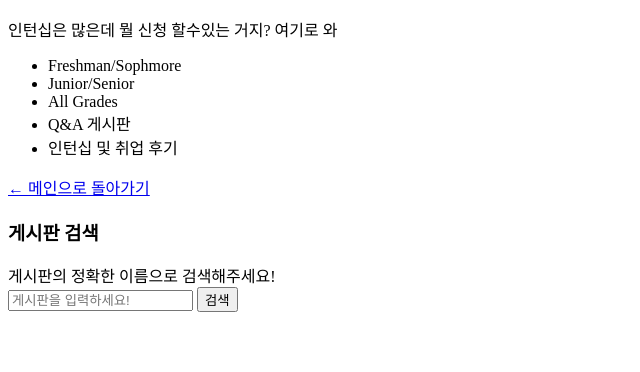
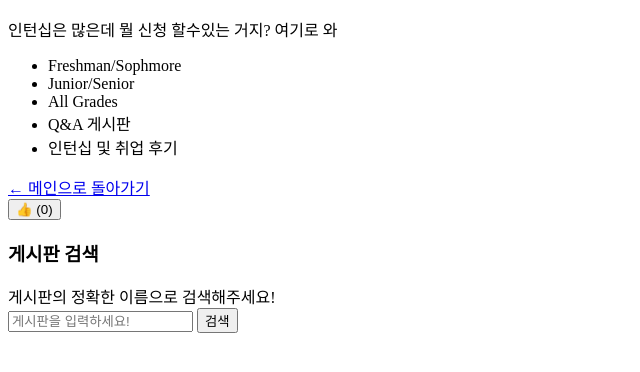
Before and after one commit to FrontEnd25S/likelion_project, a plain HTML site: page Internship/I.html in a window 1280 px wide. Shown: the part 118-490 px from the top of the page, without its empty margins (0-640 px from the left). Drawn offline with Linux system fonts and the light colour scheme.

Commit message:
Update I.html
like button

```diff
--- a/Internship/I.html
+++ b/Internship/I.html
@@ -18,7 +18,8 @@
             <li>Q&A 게시판</li>
             <li>인턴십 및 취업 후기</li>
         </ul>
-        <a href="../index.html">← 메인으로 돌아가기</a>
+        <a href="../index.html">← 메인으로 돌아가기</a><br>
+        <button id = like>👍 (<span id ="likeCount">0</span>)</button>
     </main>
 
     <section>
```
